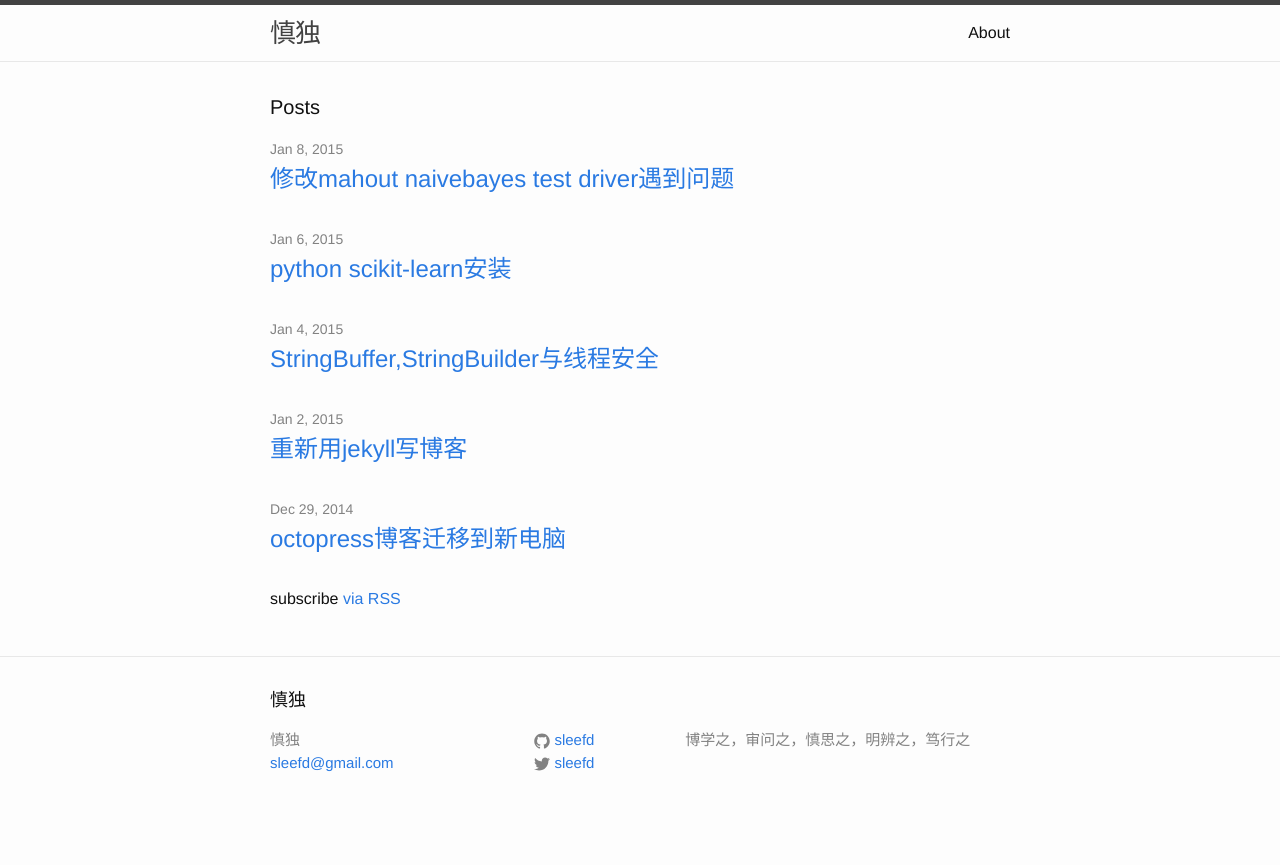
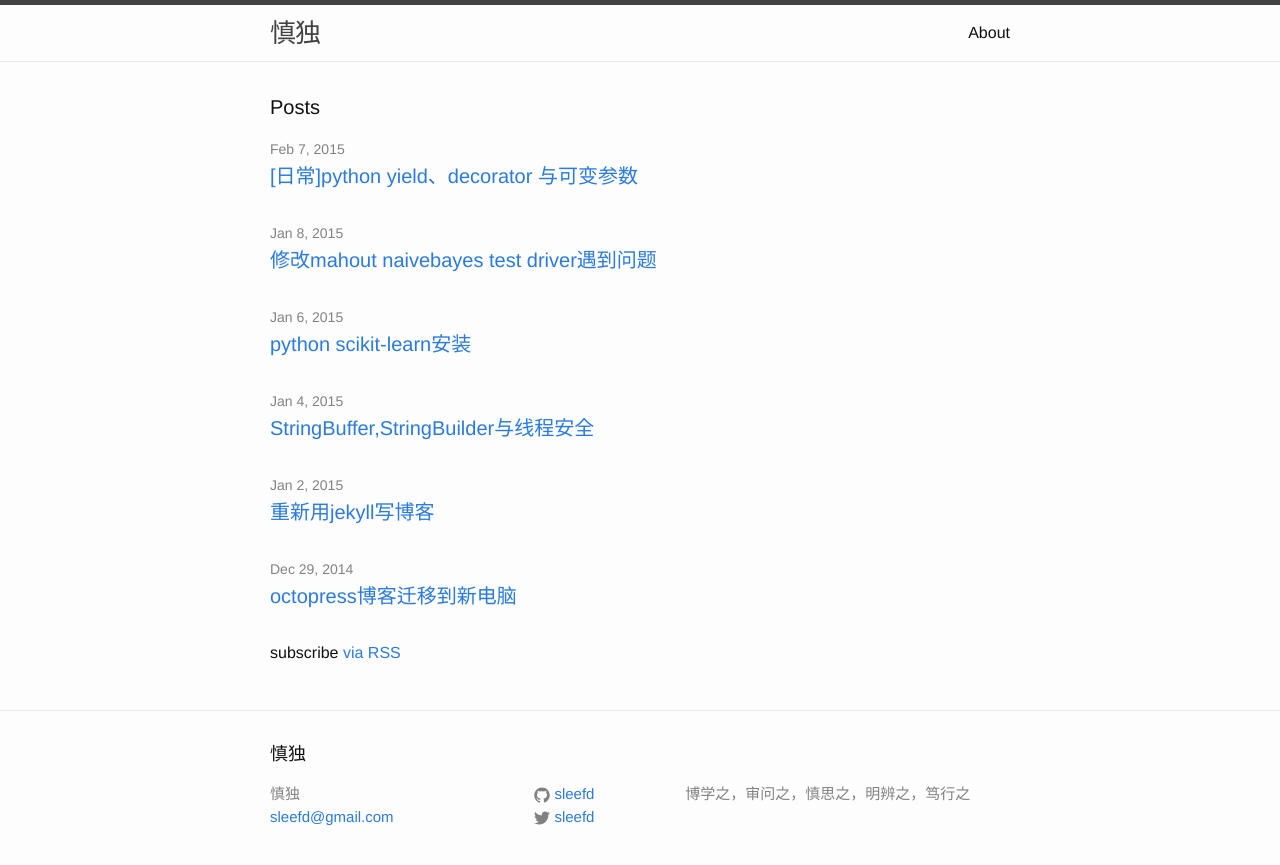
Before and after one commit to sleefd/newblog, a Jekyll site: the page built from index.html, in a window 1280 px wide. Shown: the top 865 px of the page. Built offline with Jekyll 4.4.1, drawn with Linux system fonts in a browser that asks for light colours; some of the changed lines change nothing that is shown.

Commit message:
add new post and modify font size in _layout.css

```diff
--- /dev/null
+++ b/_posts/2015-02-07-yield-and-decorator.markdown
@@ -0,0 +1,67 @@
+---
+layout: post
+title: "[日常]python yield、decorator 与可变参数"
+date: 2015-02-07 20:52
+comments: true
+categories: daily python
+---
+查了点资料，学习了下yield与decorator的使用
+
+先看yield, 使用yield的函数，在调用参数后成为一个generator对象，
+
+每次调用generator的next函数可返回每次yield的值。函数调用不执行
+
+函数代码,而是得到一个iterable的generator对象，调用该对象的next方法
+可得到每次迭代的值。
+
+{% highlight python %}
+def fib(n): #fibnacci numbers
+	a, b, c = 0,1,1
+	for i in range(n):
+		yield b
+		b, c = c, (b+c)
+generator = fib(5)
+for i in range(5):
+	print generator.next()
+{% endhighlight %}
+
+decorator装饰器，接受一个函数作为参数，返回一个经过修改的函数.
+
+如下面代码所示，定义了一个decorator, 该decorator对函数f做改变后返回一个新函数.
+
+{% highlight python %}
+def decorator(f):
+	def anotherF():
+		//do something with f
+	return anotherF
+
+@decorator #annotate
+def f():  #f now is a new function decorated by decorator
+    pass
+
+{% endhighlight %}
+decorator涉及到的概念包括：
+
+* 函数作用域
+* 变量生命周期
+* 高阶函数
+* 闭包
+
+定义多变参数：
+{% highlight python %}
+def f(*args):
+	print type(args) #tuple
+	print args
+f(2, 3, 4)
+
+def g(**args):
+	print type(args) #dict
+	print args
+g(k1=1, k2=2, k3=3)
+{% endhighlight %}
+
+参考
+
+[http://www.ibm.com/developerworks/cn/opensource/os-cn-python-yield/index.html](http://www.ibm.com/developerworks/cn/opensource/os-cn-python-yield/index.html)
+
+[http://simeonfranklin.com/blog/2012/jul/1/python-decorators-in-12-steps/](http://simeonfranklin.com/blog/2012/jul/1/python-decorators-in-12-steps/)
--- a/_sass/_base.scss
+++ b/_sass/_base.scss
@@ -17,7 +17,7 @@ body {
     font-family: $base-font-family;
     font-size: $base-font-size;
     line-height: $base-line-height;
-    font-weight: 300;
+    font-weight: normal;
     color: $text-color;
     background-color: $background-color;
     -webkit-text-size-adjust: 100%;
@@ -127,6 +127,7 @@ blockquote {
  */
 pre,
 code {
+	font-family: Consolas;
     font-size: 15px;
     border: 1px solid $grey-color-light;
     border-radius: 3px;
--- a/_sass/_layout.scss
+++ b/_sass/_layout.scss
@@ -185,7 +185,7 @@
 
 .post-link {
     display: block;
-    font-size: 24px;
+    font-size: 20px;
 }
 
 
@@ -198,7 +198,7 @@
 }
 
 .post-title {
-    font-size: 42px;
+    font-size: 30px;
     letter-spacing: -1px;
     line-height: 1;
 
--- a/css/main.scss
+++ b/css/main.scss
@@ -6,7 +6,7 @@
 
 
 // Our variables
-$base-font-family: Helvetica, Arial, sans-serif;
+$base-font-family: Microsoft YaHei, Helvetica, Arial, sans-serif;
 $base-font-size:   16px;
 $small-font-size:  $base-font-size * 0.875;
 $base-line-height: 1.5;
```
Also changed, not shown: _posts/2015-01-04-all-about-string.markdown (line endings or trailing spaces).
